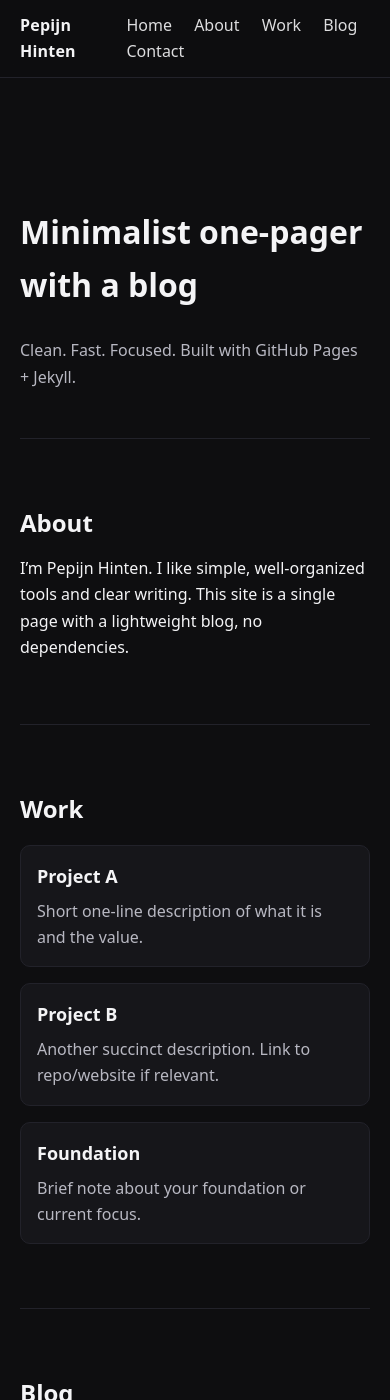
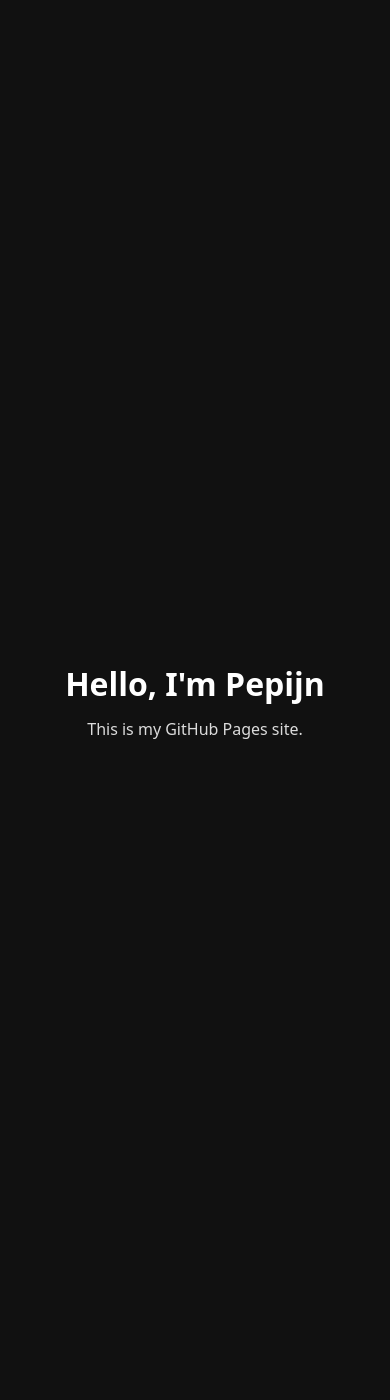
Before and after one commit to pepijnhinten/pepijnhinten.github.io, a Jekyll site: the page index.html, which Jekyll copies as it is, in a window 390 px wide and 1400 px high. Built offline with Jekyll 4.4.1, drawn with Linux system fonts in a browser that asks for light colours; some of the changed text lies outside the part shown.

Commit message:
Update index.html

```diff
--- a/index.html
+++ b/index.html
@@ -1,96 +1,21 @@
----
-layout: none
----
-
 <!DOCTYPE html>
 <html lang="en">
 <head>
   <meta charset="utf-8" />
   <meta name="viewport" content="width=device-width,initial-scale=1" />
-  <title>{{ site.title }}</title>
-  <meta name="description" content="{{ site.description }}" />
-  <link rel="stylesheet" href="/assets/style.css" />
+  <title>Pepijn Hinten</title>
+  <style>
+    :root { --bg:#111; --fg:#fff; --muted:#b7b7c0; --accent:#ffb347; }
+    *{box-sizing:border-box} html{scroll-behavior:smooth}
+    body{margin:0;background:var(--bg);color:var(--fg);font:16px/1.65 system-ui,-apple-system,Segoe UI,Roboto,Helvetica,Arial,sans-serif;display:flex;min-height:100vh;align-items:center;justify-content:center;text-align:center}
+    h1{font-size:clamp(32px,6vw,44px);margin:0 0 .3rem}
+    p{margin:0;opacity:.85}
+  </style>
 </head>
 <body>
-  <header>
-    <nav>
-      <div class="brand">Pepijn Hinten</div>
-      <div class="links">
-        <a href="#home">Home</a>
-        <a href="#about">About</a>
-        <a href="#work">Work</a>
-        <a href="#blog">Blog</a>
-        <a href="#contact">Contact</a>
-      </div>
-    </nav>
-  </header>
-
   <main>
-    <!-- Home / Hero -->
-    <section id="home" class="hero">
-      <h1>Minimalist one‑pager with a blog</h1>
-      <p class="lead">Clean. Fast. Focused. Built with GitHub Pages + Jekyll.</p>
-    </section>
-
-    <!-- About -->
-    <section id="about">
-      <h2>About</h2>
-      <p>
-        I’m Pepijn Hinten. I like simple, well‑organized tools and clear writing.
-        This site is a single page with a lightweight blog, no dependencies.
-      </p>
-    </section>
-
-    <!-- Work / Cards -->
-    <section id="work">
-      <h2>Work</h2>
-      <div class="cards">
-        <div class="card">
-          <h3>Project A</h3>
-          <p>Short one‑line description of what it is and the value.</p>
-        </div>
-        <div class="card">
-          <h3>Project B</h3>
-          <p>Another succinct description. Link to repo/website if relevant.</p>
-        </div>
-        <div class="card">
-          <h3>Foundation</h3>
-          <p>Brief note about your foundation or current focus.</p>
-        </div>
-      </div>
-    </section>
-
-    <!-- Blog (auto-generated list) -->
-    <section id="blog">
-      <h2>Blog</h2>
-      <div class="blog-list">
-        {% for post in site.posts %}
-          <article class="post-item">
-            <a href="{{ post.url | relative_url }}">{{ post.title }}</a>
-            <div class="post-meta">
-              {{ post.date | date: "%B %d, %Y" }}
-              {% if post.description %} — {{ post.description }}{% endif %}
-            </div>
-          </article>
-        {% empty %}
-          <p class="muted">No posts yet. Your first one is below as an example.</p>
-        {% endfor %}
-      </div>
-    </section>
-
-    <!-- Contact -->
-    <section id="contact">
-      <h2>Contact</h2>
-      <p>
-        Prefer email? <a href="mailto:hello@example.com">hello@example.com</a><br/>
-        Or find me on <a href="https://github.com/pepijnhinten" target="_blank" rel="noopener">GitHub</a>.
-      </p>
-    </section>
+    <h1>Hello, I'm Pepijn</h1>
+    <p>This is my GitHub Pages site.</p>
   </main>
-
-  <footer>
-    <span>© {{ "now" | date: "%Y" }} {{ site.title }}</span>
-    <span><a href="#home">Back to top ↑</a></span>
-  </footer>
 </body>
 </html>
```
